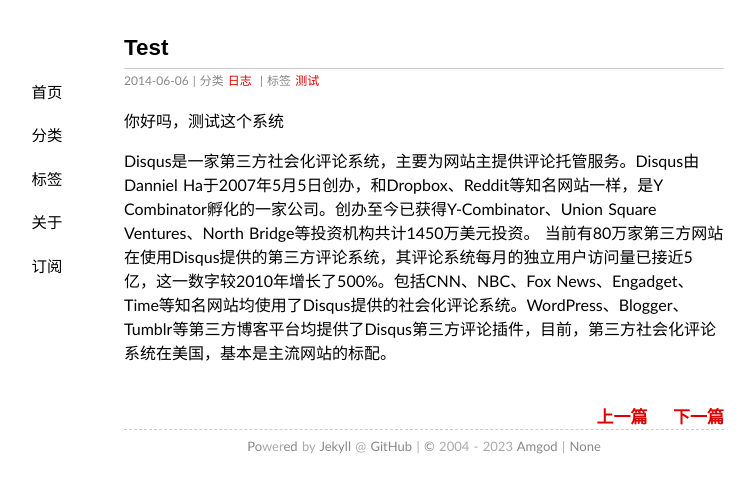
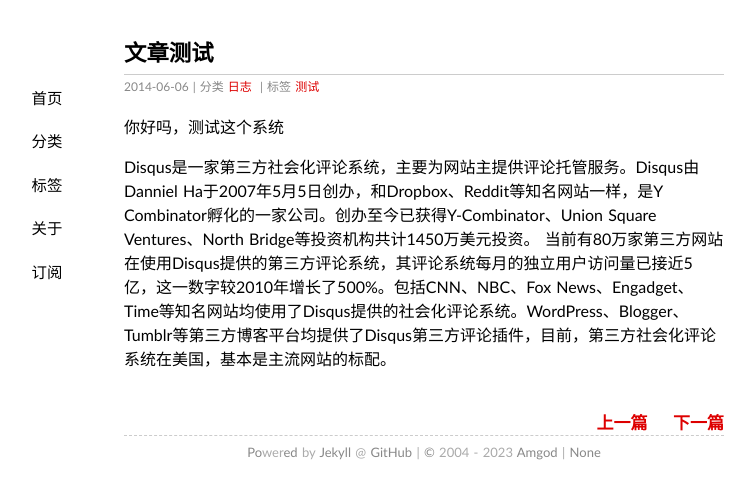
Before and after one commit to amgod/amgod.github.io, a Jekyll site: the page built from _posts/2014-06-06-test.md, in a window 1280 px wide. Shown: the top 499 px of the page, without its empty margins (216-971 px from the left). Built offline with Jekyll 4.4.1, drawn with Linux system fonts in a browser that asks for light colours.

Commit message:
Update 2014-06-06-test.md

```diff
--- a/_posts/2014-06-06-test.md
+++ b/_posts/2014-06-06-test.md
@@ -1,5 +1,5 @@
 ---
-Title: 文章测试
+title: 文章测试
 Date: 2014-06-06 21:12:32
 layout: post
 thread: 0
```
